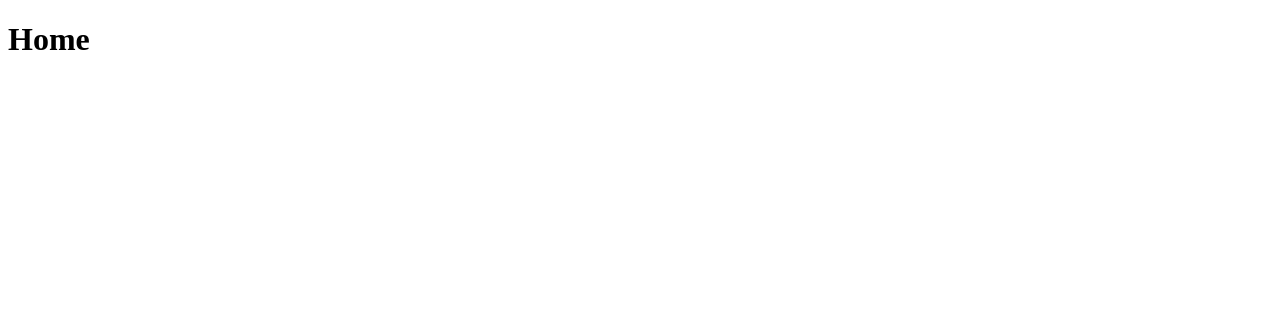
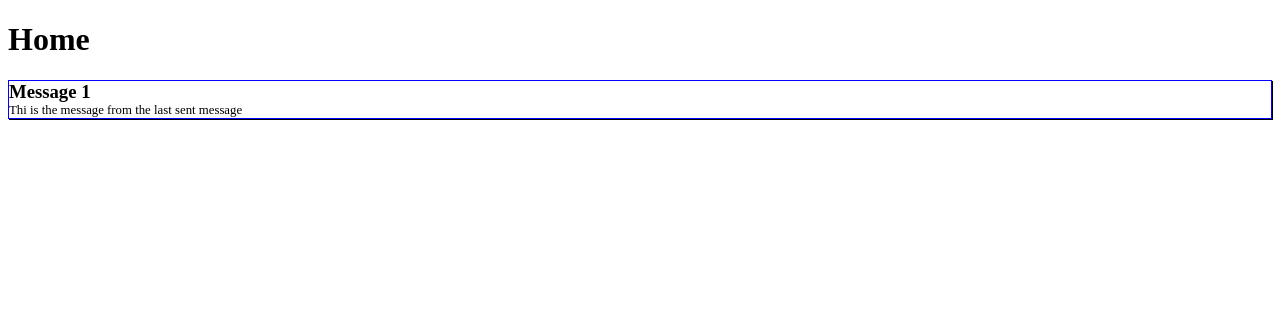
Before and after one commit to timiwritescode/shareX, a Flask app: page / in a window 1280 px wide. Before the commit the part shown is almost empty. Shown: the top 318 px of the page. Run offline with Flask 3, Linux system fonts and the light colour scheme.

Commit message:
Create homepage

```diff
--- /dev/null
+++ b/shareX/static/home.css
@@ -0,0 +1,30 @@
+/* Styles for home.css*/
+*,
+::before,
+::after {
+    box-sizing: border-box;
+}
+
+
+.sessions {
+    display: flex;
+    flex-direction: column;
+    justify-content: center;
+    align-items: center;
+}
+
+.session {
+    width: 100%;
+    max-height: 50px;
+    border: 1px solid blue;
+    box-shadow: 1px 1px  rgb(0,0,0);
+}
+
+.session > p,
+.session > h3 {
+    margin: 0
+}
+
+.session > .message-body {
+    font-size: 0.8rem;
+}
--- a/shareX/templates/base.html
+++ b/shareX/templates/base.html
@@ -4,7 +4,7 @@
     <meta charset="UTF-8">
     <meta name="viewport" content="width=device-width, initial-scale=1.0">
     <title>{% block title %}{% endblock %}</title>
-    <link rel="stylesheet" href="/static/styles.css">
+    <link rel="stylesheet" href="/static/home.css">
 </head>
 <body>
     <header>
--- a/shareX/templates/home.html
+++ b/shareX/templates/home.html
@@ -11,5 +11,10 @@
 {% endblock %}
 
 {% block main%}
-    <div class="messages"></div>
+    <div class="sessions">
+        <div class="session">
+            <h3 class="message-header">Message 1</h3>
+            <p class="message-body">Thi is the message from the last sent message</p>
+        </div>
+    </div>
 {% endblock %}
```
Also changed, not shown: shareX/static/styles.css (deleted), shareX/templates/chat.html (added).
